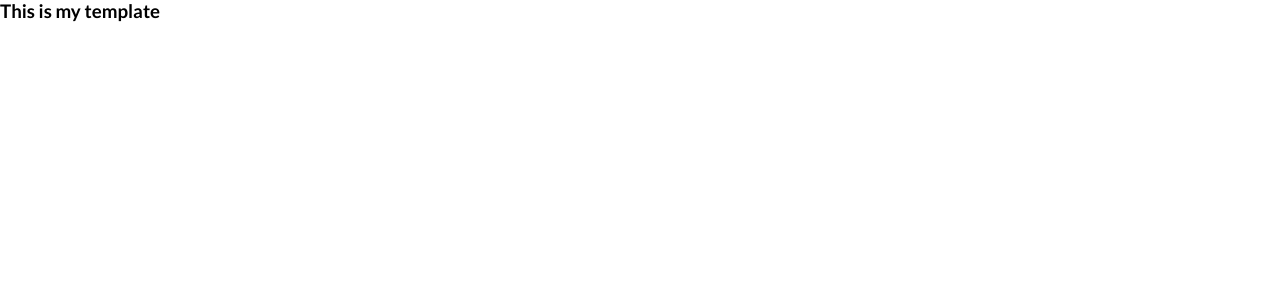
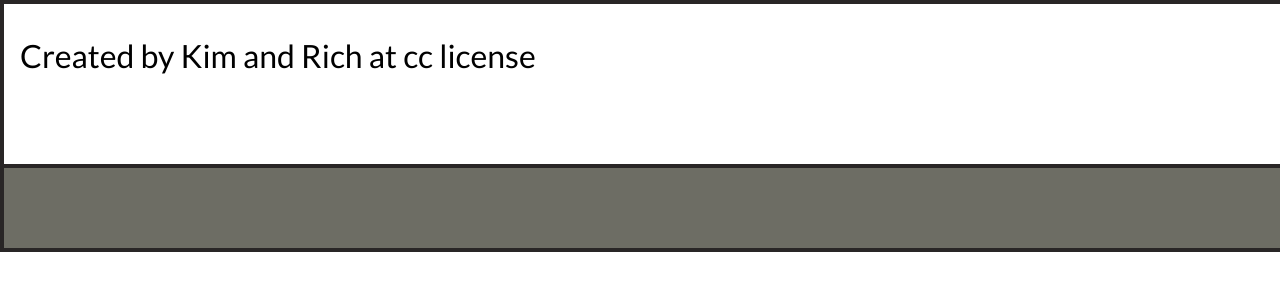
Before and after one commit to teckim/tv-maze, a website built with webpack: page src/template.html in a window 1280 px wide. Built offline with nearby package versions, Linux system fonts and the light colour scheme.

Commit message:
add footer

```diff
--- a/src/template.html
+++ b/src/template.html
@@ -8,7 +8,10 @@
 </head>
 <body>
 
-        <h3>This is my template </h3>
+        <footer class="border">
+            <div class="first-container border"><p>Created by Kim and Rich at cc license</p></div>
+            <div class="second-container border"></div>
+        </footer>
 
 </body>
 </html>
```
